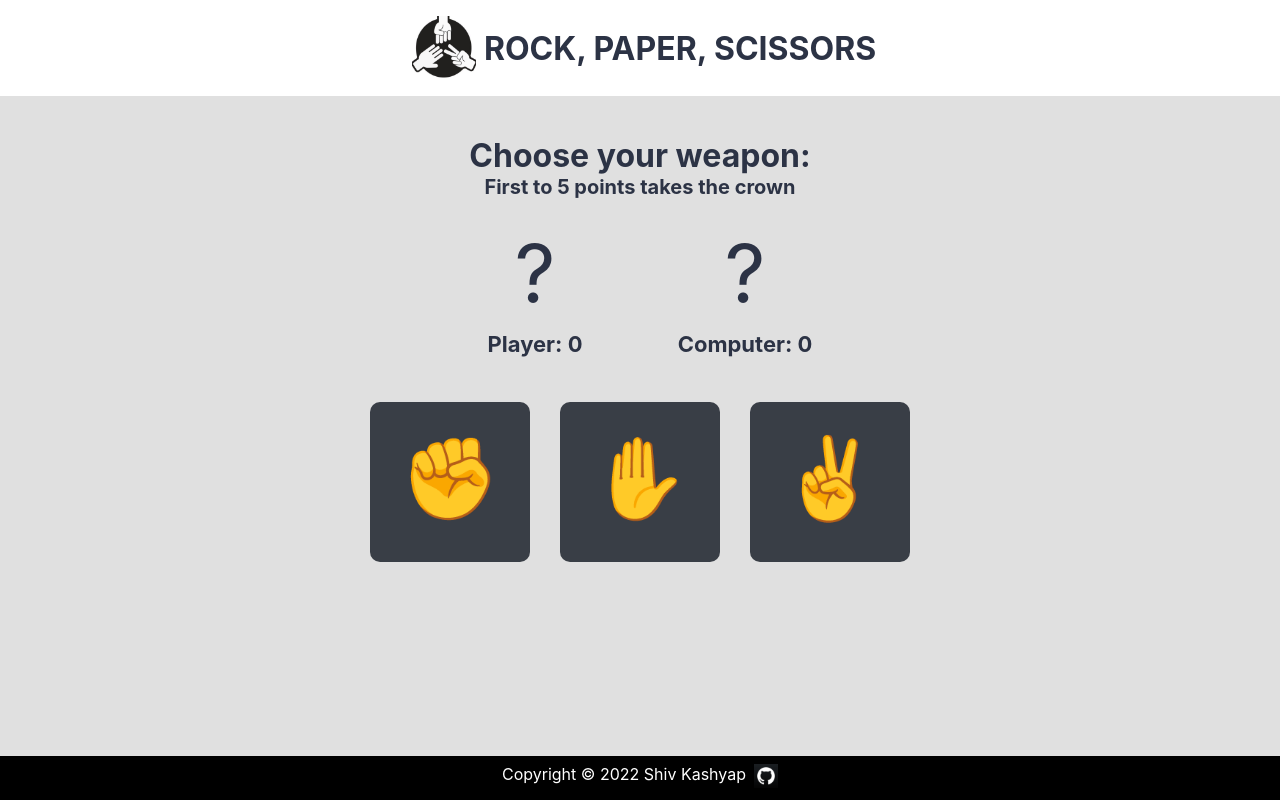
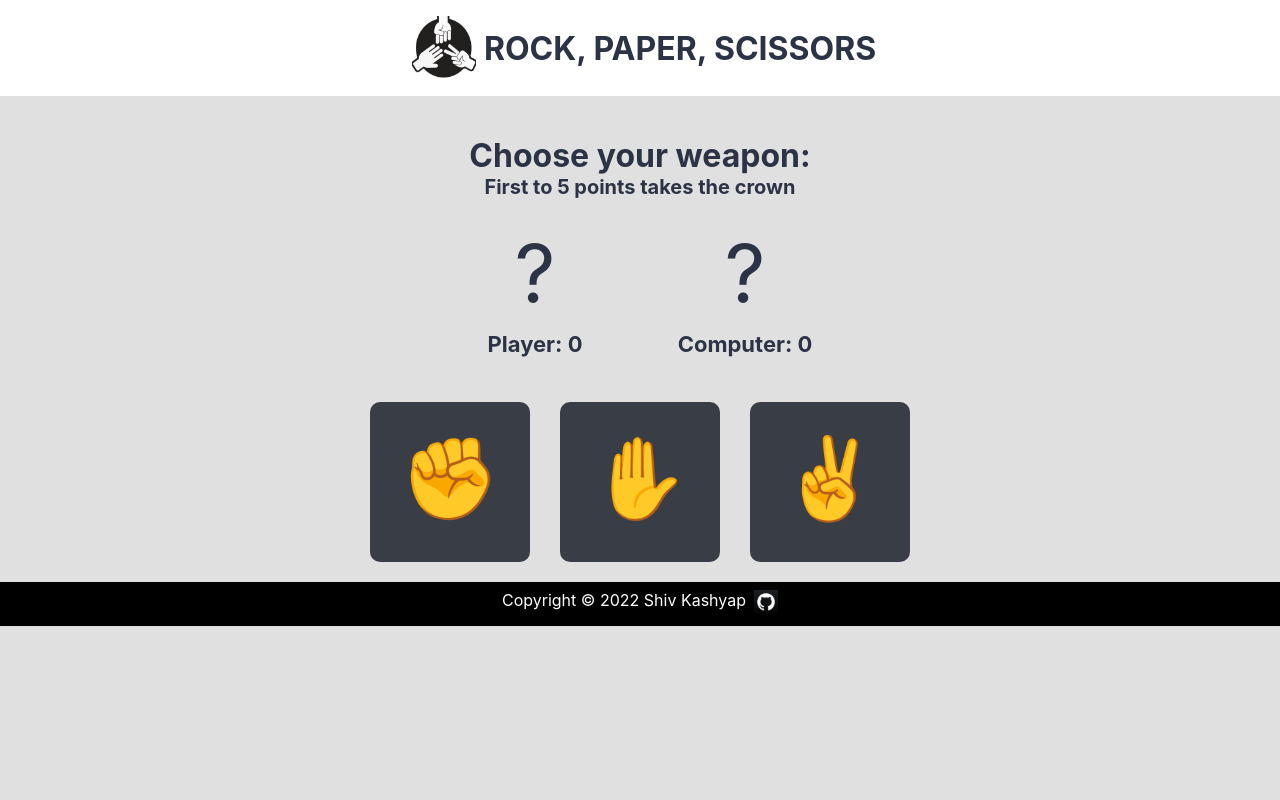
Before and after one commit to shivsgkashyap/rock-paper-scissors, a React (Vite) app: page / in a window 1280 px wide. Built offline with nearby package versions, Linux system fonts and the light colour scheme.

Commit message:
Margin bottom for footer spacing

```diff
--- a/src/App.css
+++ b/src/App.css
@@ -14,6 +14,7 @@ header img {
 
 .main {
   margin-top: 40px;
+  margin-bottom: 20px;
   text-align: center;
 }
 
@@ -131,7 +132,6 @@ footer {
   display: flex;
   background-color: black;
   justify-content: center;
-  position: fixed;
   bottom: 0;
   left: 0;
   right: 0;
```
Also changed, not shown: 3 other files (tests, documents, lock files or other folders).
